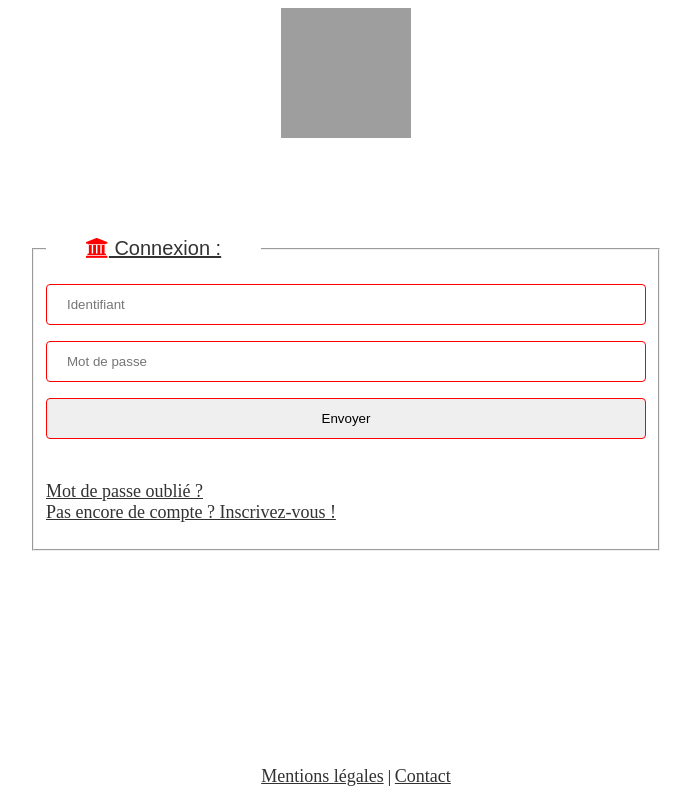
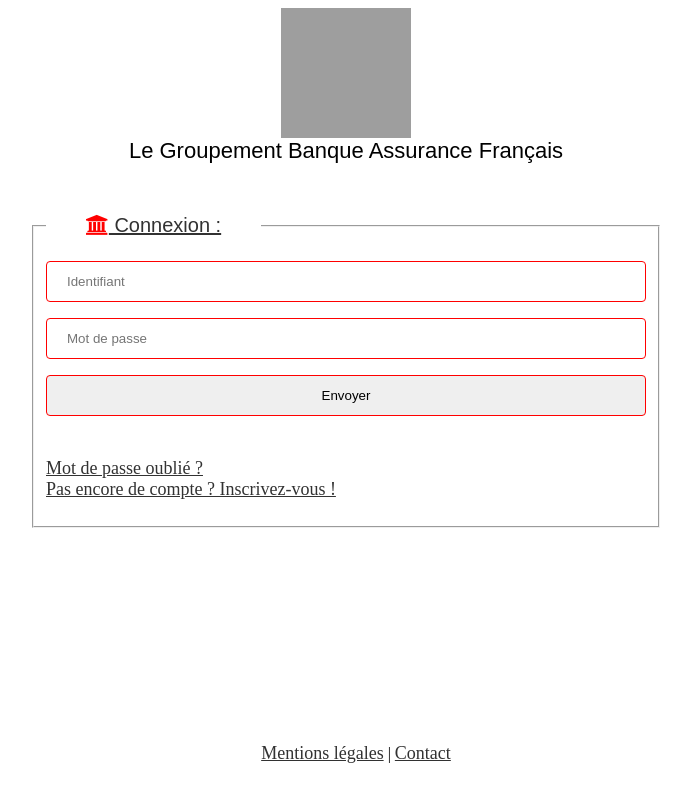
Before and after one commit to SamiaBeggar/GBAF-Openclassrooms, a PHP site: page /index.php in a window 1280 px wide. Shown: the whole page, without its empty margins (294-985 px from the left). Run offline with PHP 8.4, Linux system fonts and the light colour scheme; grey boxes are pictures that could not be loaded.

Commit message:
avancement

```diff
--- a/header.php
+++ b/header.php
@@ -1,5 +1,4 @@
-<div id="login_container">
 <a href="index.php">
-         <img src="images/logo_gbaf.png" alt="logo GBAF" style="width:130px;height:130px;"/>
+ <img src="images/logo_gbaf.png" alt="logo GBAF" style="width:130px;height:130px;">
 </a>
-         <h1> Le Groupement Banque Assurance Français </h1>
+ <div class="titreunique">  Le Groupement Banque Assurance Français  </div>
```
